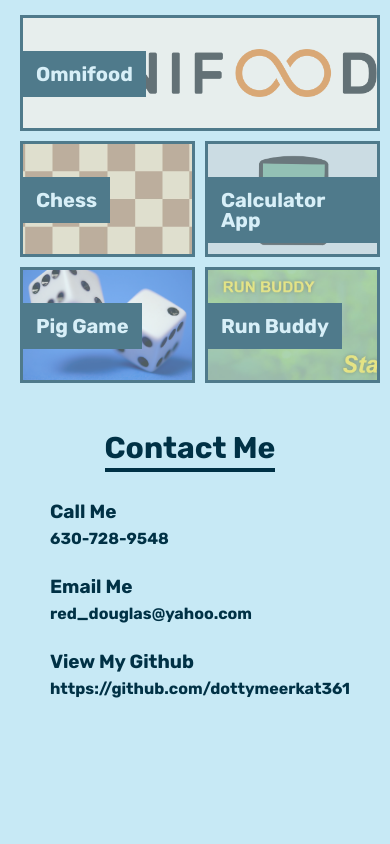
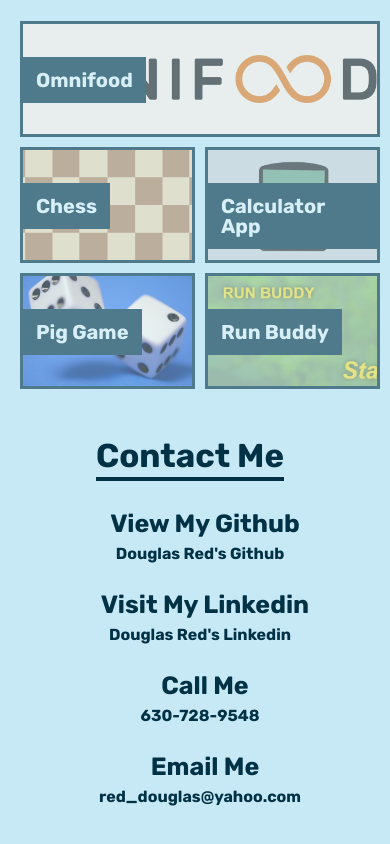
Before and after one commit to DouglasRed/portfolio-by-douglas, a plain HTML site: page index.html in a window 390 px wide. Shown: the part 1144-1988 px from the top of the page. Before the commit the page ends 1886 px from the top, so only its background shows below. Drawn offline with Linux system fonts and the light colour scheme.

Commit message:
added my linkedin profile and updated media queries

```diff
--- a/assets/css/style.css
+++ b/assets/css/style.css
@@ -279,30 +279,30 @@ header nav {
   border-left: 4px solid var(--primary-color);
 }
 
-.phone-number,
-.email,
-.github {
+.contact {
   cursor: pointer;
   font-size: 1.8rem;
   text-align: center;
+  flex: 1 1 25%;
+}
+
+@media screen and (max-width: 1445px) {
+  .contact {
+    flex: 1 1 45%;
+  }
+  .contact-me-container {
+    gap: 2rem;
+  }
 }
 
 @media screen and (max-width: 1140px) {
-  .contact-me-container {
-    flex-direction: column;
-    gap: 2rem;
-    justify-content: flex-start;
-    align-items: flex-start;
-    text-align: left;
+  h2 {
+    font-size: 3.3rem;
   }
-  h2 {
-    font-size: 3rem;
-  }
-  .contact {
-    text-align: left;
-  }
+
   .contact h3 {
     padding-left: 1rem;
+    font-size: 2.5rem;
   }
 }
 
@@ -312,6 +312,19 @@ header nav {
   }
   .about-me-text {
     line-height: 1.3;
+  }
+}
+
+@media screen and (max-width: 800px) {
+  .contact-me-container {
+    gap: 2rem;
+    justify-content: flex-start;
+    align-items: flex-start;
+    text-align: left;
+  }
+  .contact {
+    text-align: left;
+    flex: 1 1 90%;
   }
 }
 
@@ -355,7 +368,11 @@ header nav {
 
   .phone-number,
   .email,
-  .github {
+  .github,
+  .linkedin {
     font-size: 1.6rem;
+    align-items: center;
+    justify-content: center;
+    text-align: center;
   }
 }
--- a/index.html
+++ b/index.html
@@ -98,6 +98,20 @@
           id="contact-me-container"
           class="contact-me-container right-container"
         >
+          <div class="github contact">
+            <h3>View My Github</h3>
+            <a href="https://github.com/dottymeerkat361" target="_blank"
+              >Douglas Red's Github
+            </a>
+          </div>
+          <div class="linkedin contact">
+            <h3>Visit My Linkedin</h3>
+            <a
+              href="https://www.linkedin.com/in/douglas-red-5133b0148/"
+              target="_blank"
+              >Douglas Red's Linkedin
+            </a>
+          </div>
           <div class="phone-number contact">
             <h3>Call Me</h3>
             <a href="tel:6307289548">630-728-9548</a>
@@ -106,12 +120,6 @@
             <h3>Email Me</h3>
             <a href="mailto:red_douglas@yahoo.com">red_douglas@yahoo.com</a>
           </div>
-          <div class="github contact">
-            <h3>View My Github</h3>
-            <a href="https://github.com/dottymeerkat361" target="_blank"
-              >https://github.com/dottymeerkat361
-            </a>
-          </div>
         </div>
       </section>
     </section>
```
